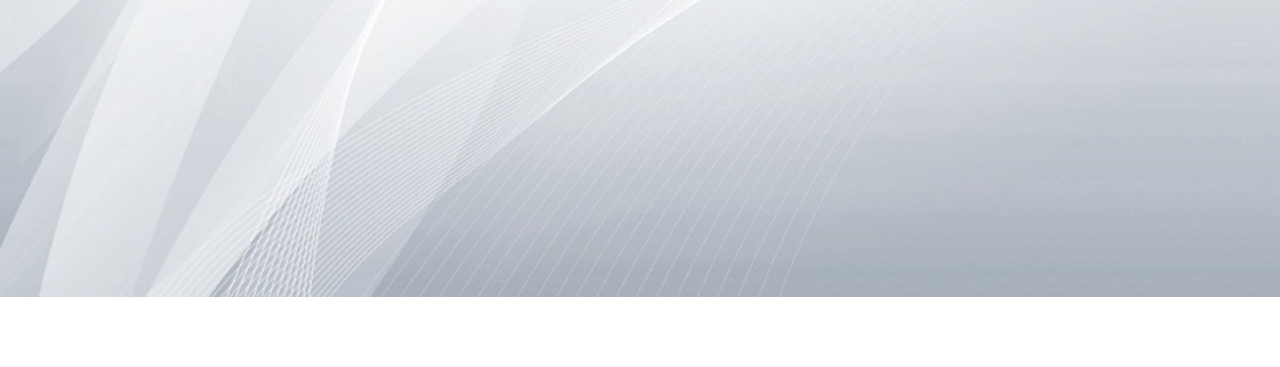
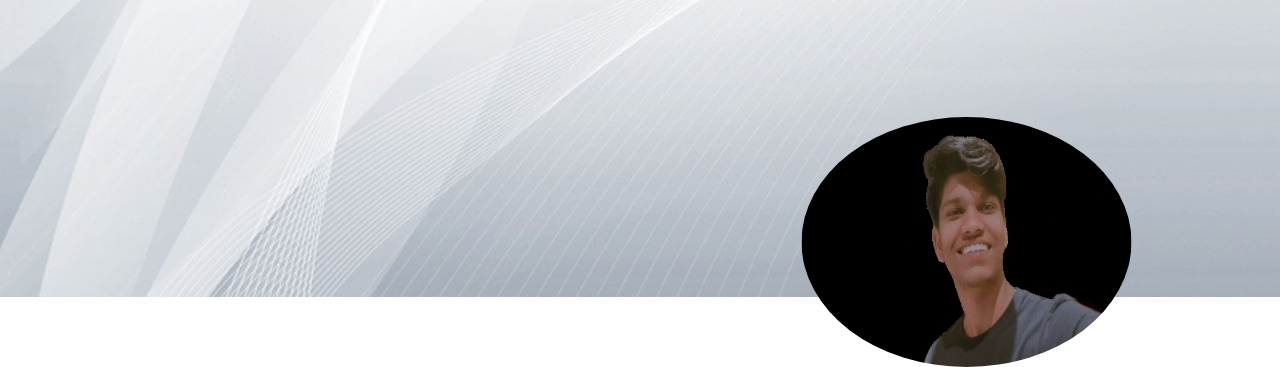
Before and after one commit to vivek4270/vivek_Profile, a plain HTML site: page index.html in a window 1280 px wide. Shown: the part 503-870 px from the top of the page. Before the commit the page ends 800 px from the top, so only its background shows below. Drawn offline with nearby package versions, Linux system fonts and the light colour scheme.

Commit message:
Update index.html

```diff
--- a/index.html
+++ b/index.html
@@ -35,7 +35,7 @@
             <a href="contact.html">Hire me</a>
         </div>
         <div class="image">
-            <img src="vivek.jpg" alt="img" class="vivek" style="height: 250px;width: 330px;border-radius: 50%;margin-top: 50px;">
+            <img src="vivek.jpg" alt="img" class="vivek" style="height: 250px;width: 330px;border-radius: 50%;margin-top: 50px;top : 250px">
         </div>
         <div class="icon">
             <a href="https://www.facebook.com/profile.php?id=100041044383715"><ion-icon name="logo-facebook""></ion-icon></a>
```
